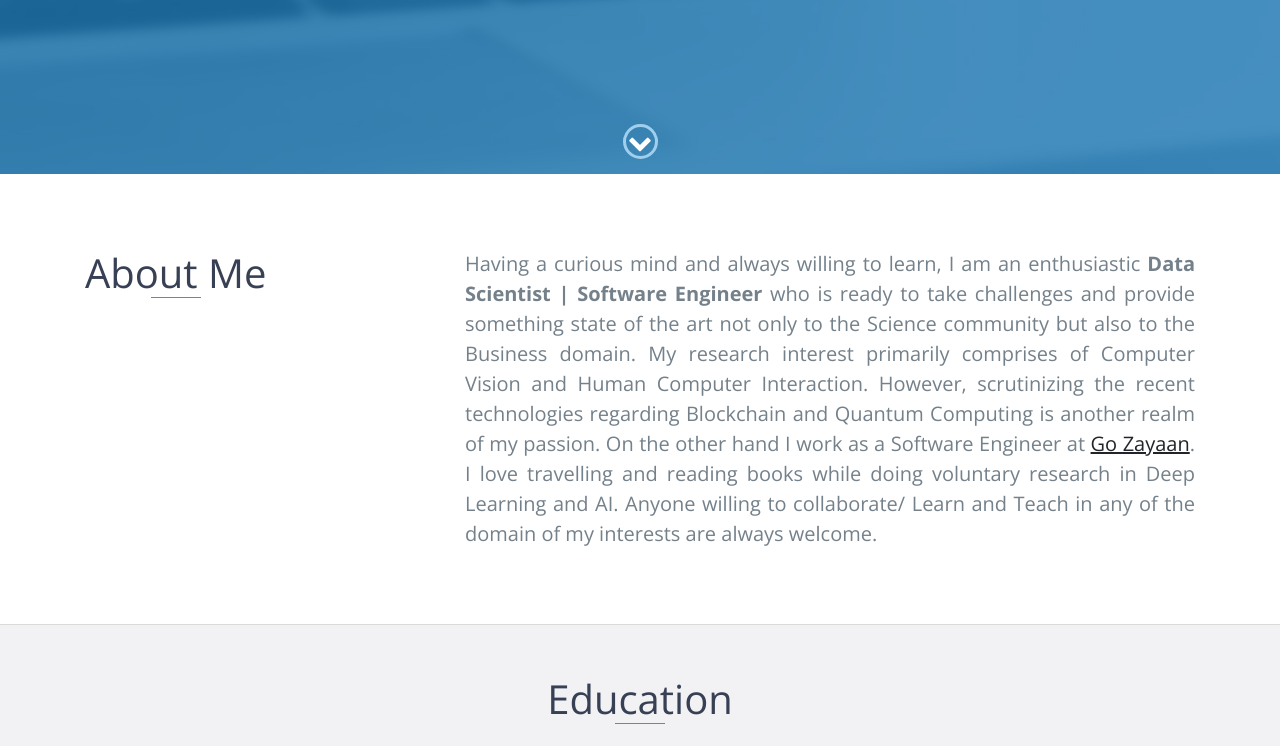
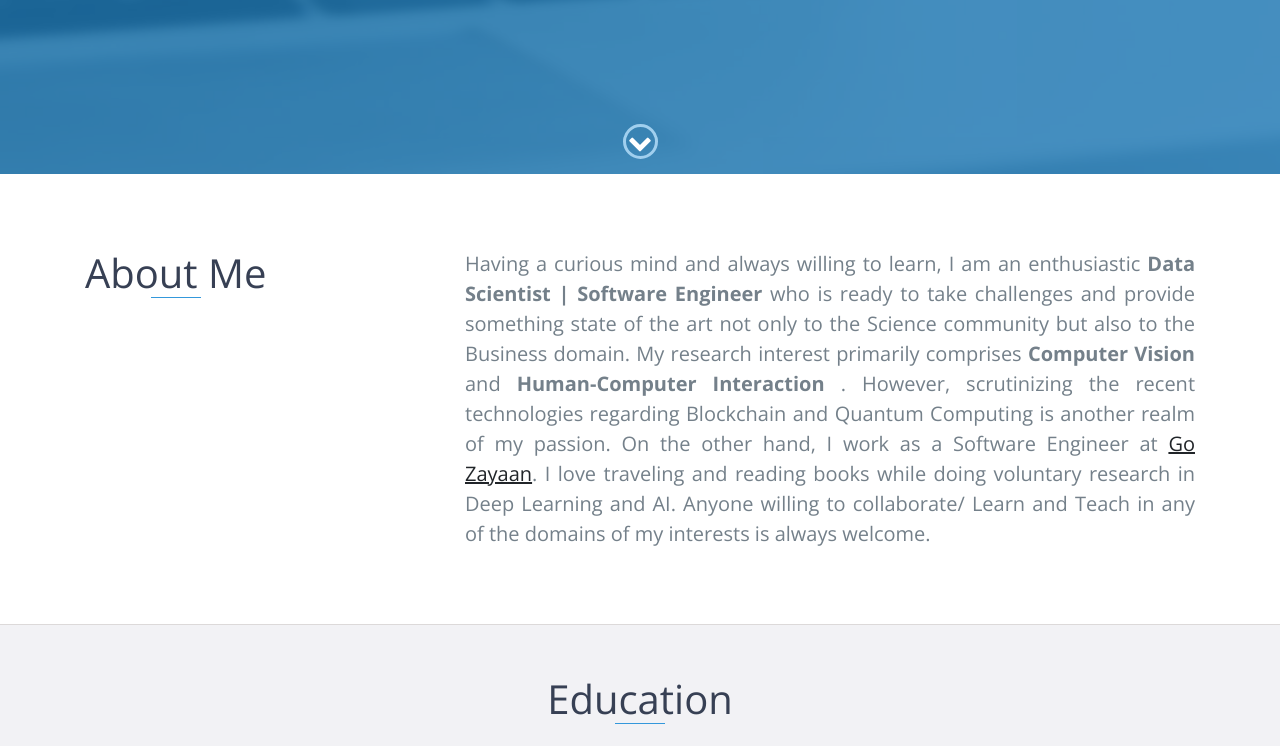
Before and after one commit to Takrim-Rahman-Albi/Takrim-Rahman-Albi.github.io, a website: page index.html in a window 1280 px wide. Shown: the part 626-1372 px from the top of the page. Drawn offline with nearby package versions, Linux system fonts and the light colour scheme.

Commit message:
update: about

```diff
--- a/index.html
+++ b/index.html
@@ -164,11 +164,11 @@
 
 			Having a curious mind and always willing to learn, I am an enthusiastic <b> Data Scientist | Software Engineer </b> who is ready to take
 			challenges and provide something state of the art not only to the Science community but also to the Business domain.
-                        My research interest primarily comprises of Computer Vision and Human Computer Interaction. However,
+                        My research interest primarily comprises <b> Computer Vision </b> and <b> Human-Computer Interaction </b>. However,
                         scrutinizing the recent technologies regarding Blockchain and Quantum Computing is another realm of my passion.
-			On the other hand I work as a Software Engineer at <a href="https://gozayaan.com" target="_blank"> Go Zayaan</a>.
-			I love travelling and reading books while doing voluntary research in Deep Learning and AI. Anyone willing to collaborate/ Learn and Teach
-			in any of the domain of my interests are always welcome.
+			On the other hand, I work as a Software Engineer at <a href="https://gozayaan.com" target="_blank"> Go Zayaan</a>.
+			I love traveling and reading books while doing voluntary research in Deep Learning and AI. Anyone willing to collaborate/ Learn and Teach
+			in any of the domains of my interests is always welcome.
 
                     </p>
                 </div>
```
